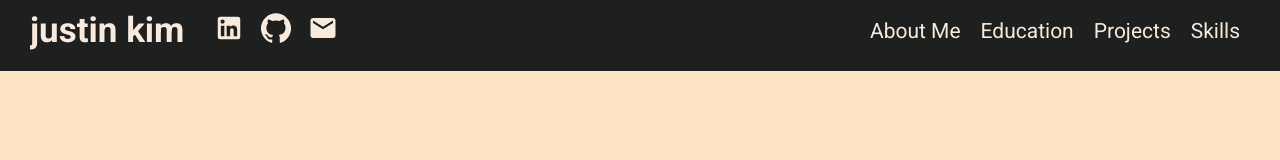
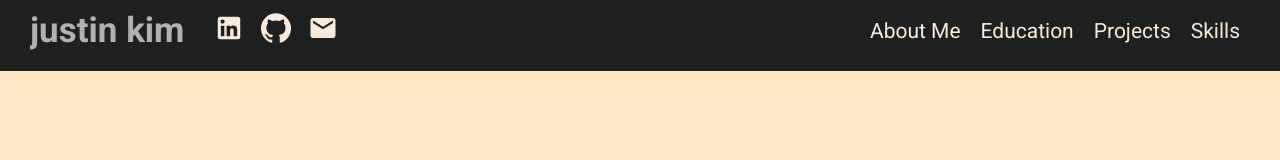
Before and after one commit to kimjust6/Portfolio, a React (Create React App) app: page / in a window 1280 px wide. In both pictures the pointer is over the link "justin kim". Shown: the top 160 px of the page. Built offline with nearby package versions, Linux system fonts and the light colour scheme.

Commit message:
added styling for hover over icons in navbar

```diff
--- a/src/components/navbar/navbar.scss
+++ b/src/components/navbar/navbar.scss
@@ -30,6 +30,9 @@
         color: inherit;
         // margin-right: 40px;
       }
+      .name:hover{
+        color: rgb(177, 177, 177);
+      }
       .itemContainer {
         font-size: 20px;
         margin-left: 30px;
@@ -39,6 +42,7 @@
 
         a {
           color: $secondaryColour;
+
         }
 
         // margin: 10px;
@@ -46,6 +50,10 @@
           align-items: center;
           font-size: 30px;
           margin-right: 17px;
+
+        }
+        .icon:hover{
+          color: rgb(177, 177, 177);
         }
       }
       @media only screen and (max-width: $hamburgerWidth) {
```
